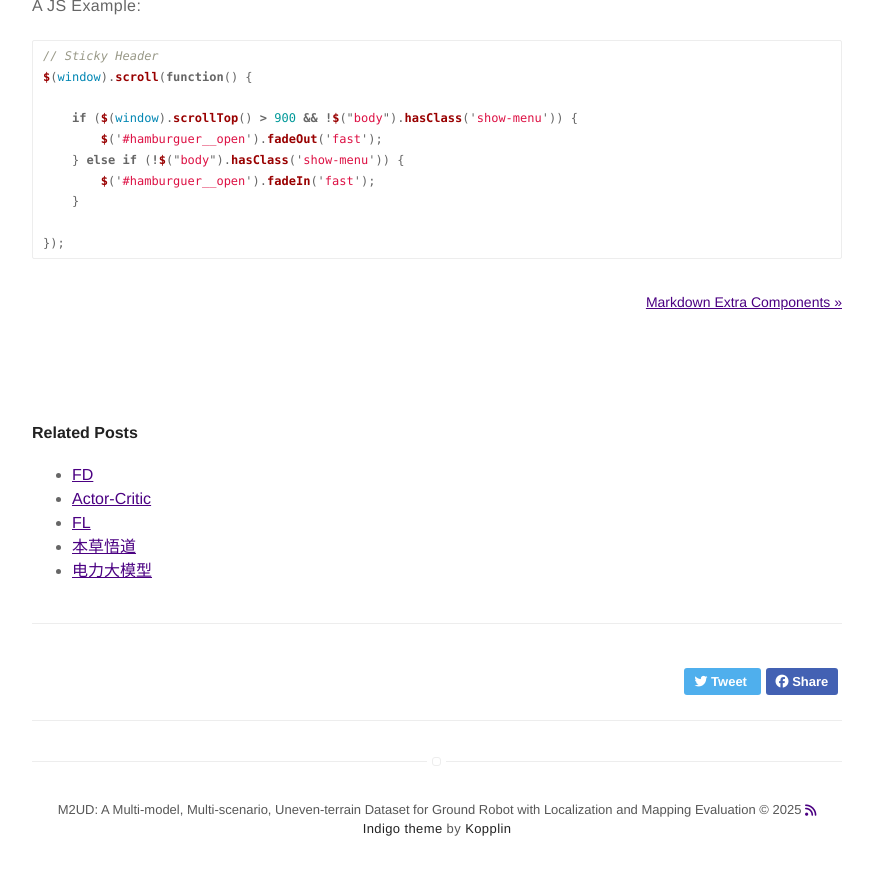
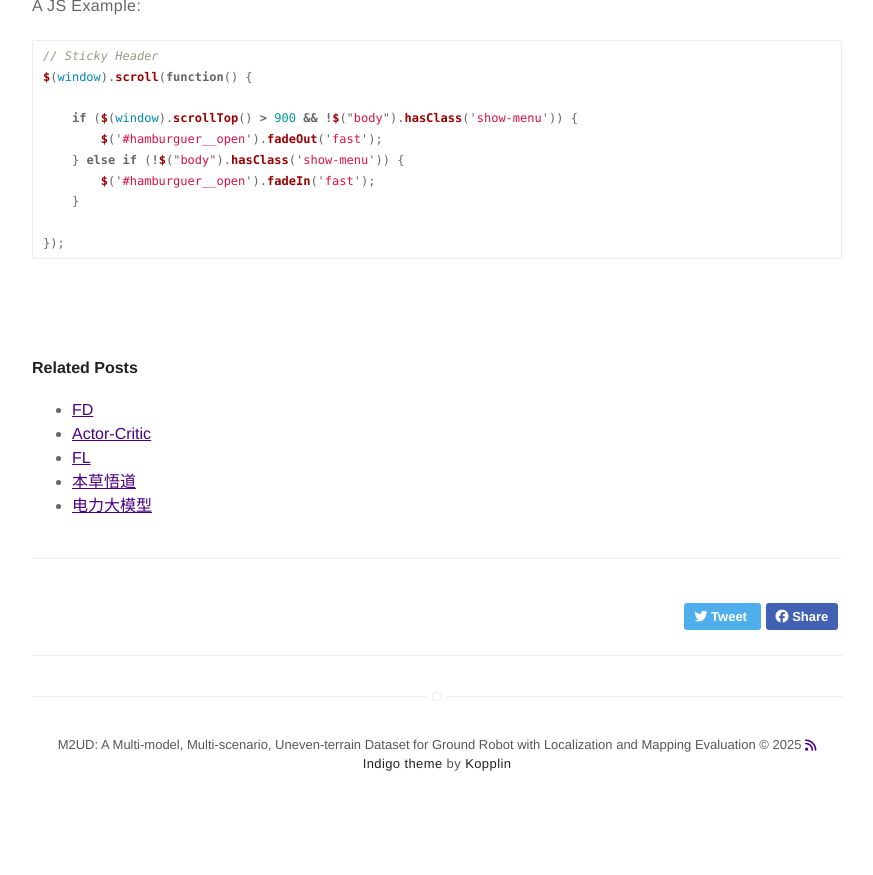
Before and after one commit to Yaepiii/M2UD, a Jekyll site: the page built from _posts/2016-02-24-markdown-common-elements.markdown, in a window 1280 px wide and 900 px high, scrolled down 5373 px. Shown: the top 875 px of the window, without its empty margins (203-1076 px from the left). Built offline with Jekyll 4.4.1, drawn with Linux system fonts in a browser that asks for light colours; nearby versions of some CDN libraries; after the commit the page ends 6208 px from its top, so only the background shows below that; part of the change alters nothing that is shown.

```diff
--- a/_config.yml
+++ b/_config.yml
@@ -84,7 +84,7 @@ show-tags: true
 related: true
 
 # Display links for next and previous posts for the specified categories
-post-advance-links: [FedMD, LLM]
+post-advance-links: [FedMD, Setup]
 
 # show author block at the end of a post ?
 show-author: true
```
